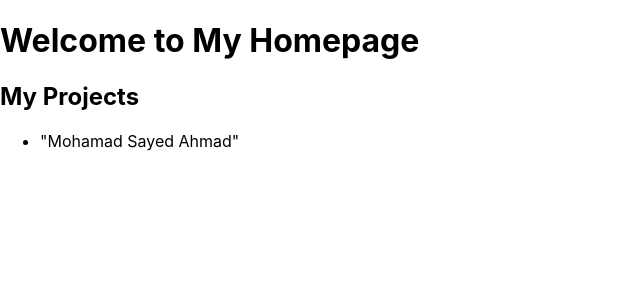
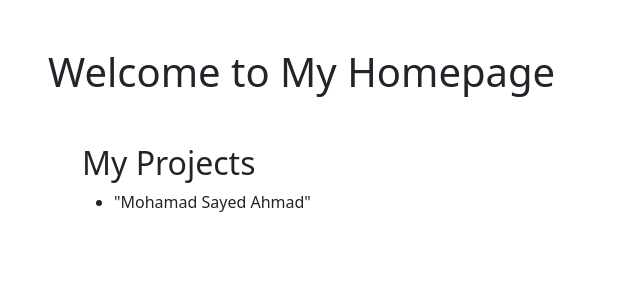
Before and after one commit to mohamedsayedahmd/pet-world, a React (Create React App) app in the folder Frontend/petworld/: page / in a window 1280 px wide. Shown: the top 300 px of the page, without its empty margins (0-640 px from the left). Built offline with nearby package versions, Linux system fonts and the light colour scheme.

Commit message:
link bootstrap to the project

```diff
--- a/Frontend/petworld/package.json
+++ b/Frontend/petworld/package.json
@@ -10,7 +10,9 @@
     "@types/node": "^16.18.48",
     "@types/react": "^18.2.21",
     "@types/react-dom": "^18.2.7",
+    "bootstrap": "^5.3.1",
     "react": "^18.2.0",
+    "react-bootstrap": "^2.8.0",
     "react-dom": "^18.2.0",
     "react-router-dom": "^6.15.0",
     "react-scripts": "5.0.1",
--- a/Frontend/petworld/src/Pages/Home.tsx
+++ b/Frontend/petworld/src/Pages/Home.tsx
@@ -4,7 +4,7 @@ const HomePage: React.FC = () => {
   return (
     <div>
       <header>
-        <h1>Welcome to My Homepage</h1>
+        <h1 className="m-5">Welcome to My Homepage</h1>
       </header>
 
       <div className="container">
--- a/Frontend/petworld/src/index.tsx
+++ b/Frontend/petworld/src/index.tsx
@@ -3,6 +3,9 @@ import ReactDOM from 'react-dom/client';
 import './index.css';
 import App from './App';
 import reportWebVitals from './reportWebVitals';
+
+import "bootstrap/dist/css/bootstrap.css";
+import "bootstrap/dist/css/bootstrap.min.css";
 
 const root = ReactDOM.createRoot(
   document.getElementById('root') as HTMLElement
```
Also changed, not shown: 1 other file (tests, documents, lock files or other folders).
